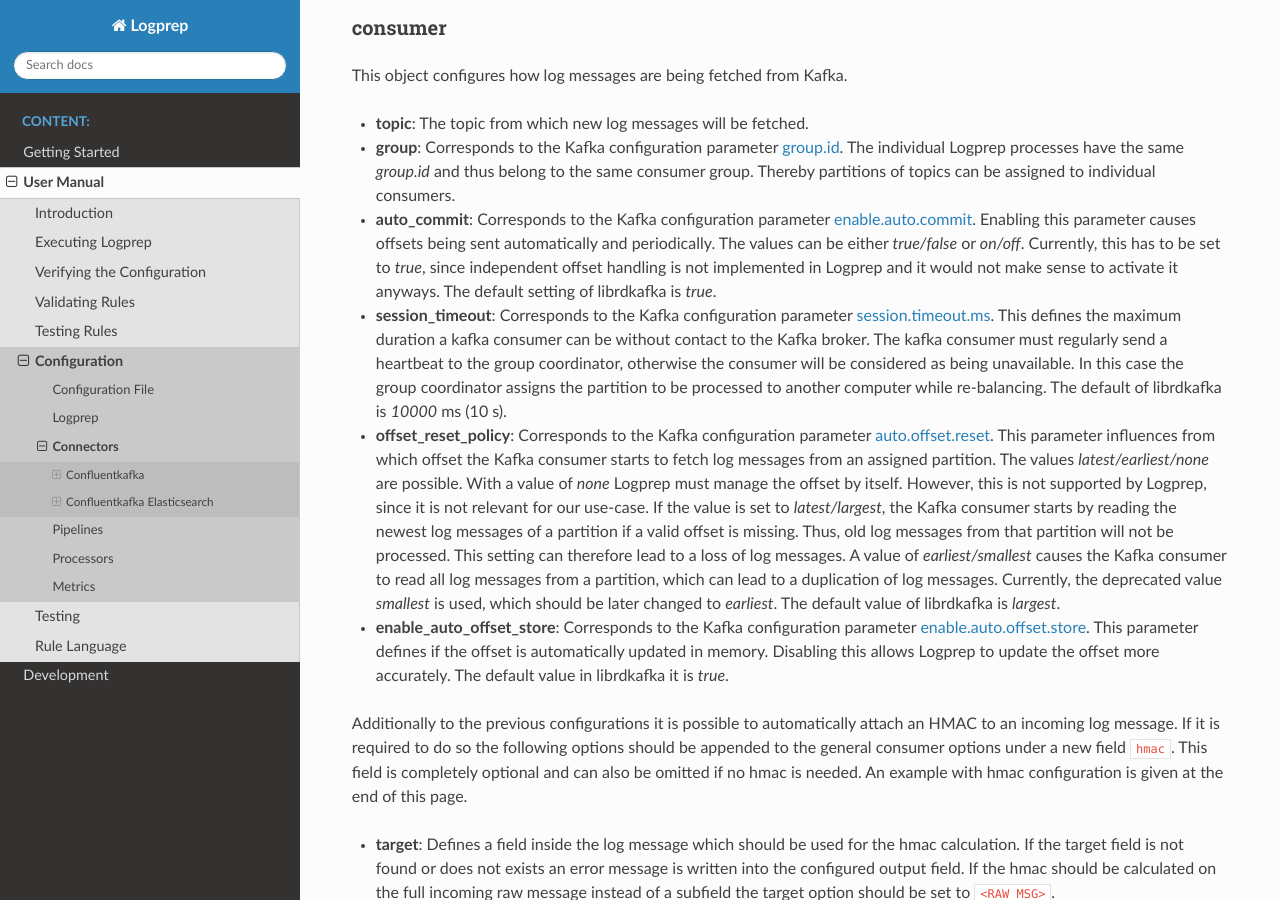
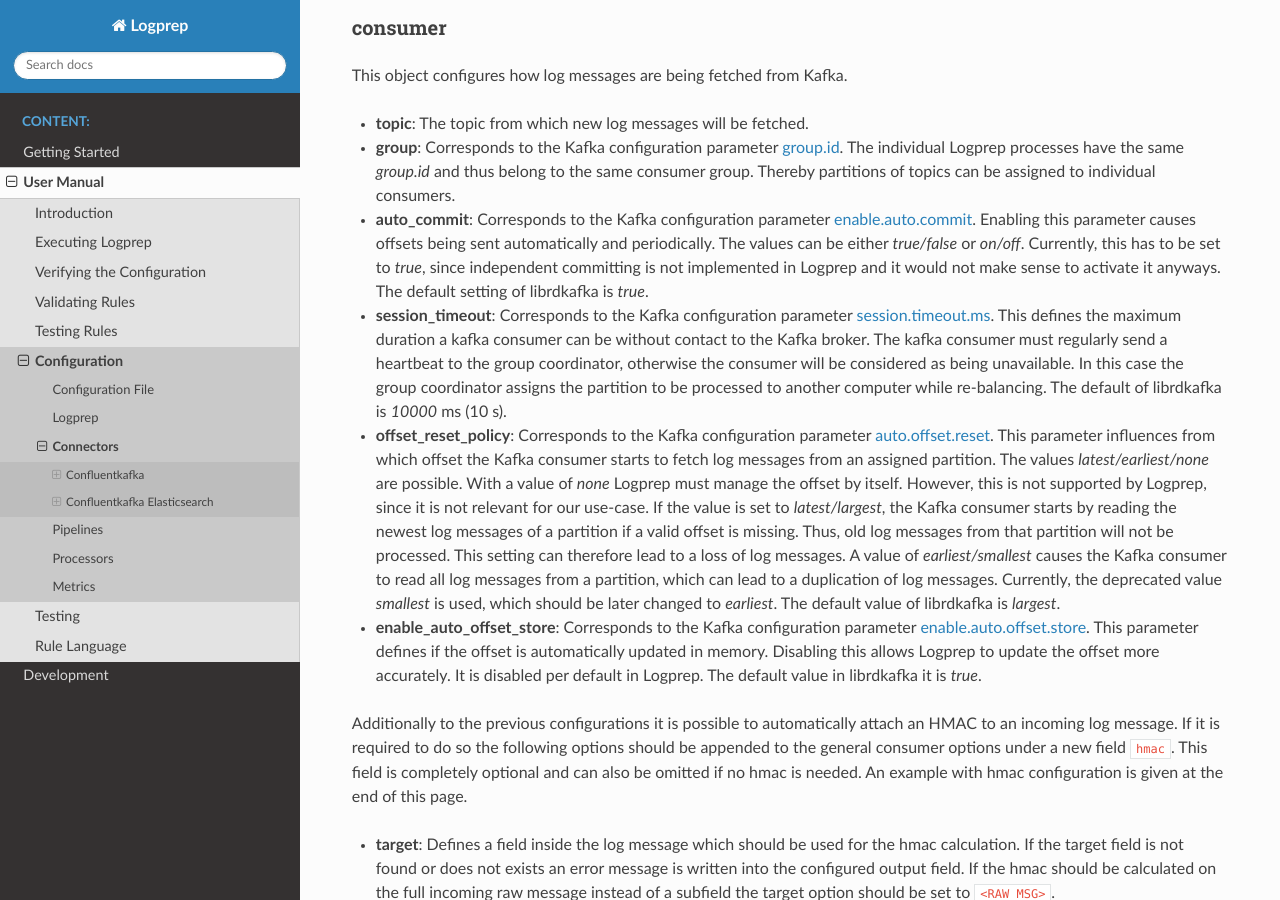
Before and after one commit to fkie-cad/Logprep, a Sphinx documentation site: the page built from doc/source/user_manual/configuration/connector.rst, in a window 1280 px wide and 900 px high, scrolled down 782 px. Built offline with Sphinx 7.4.7 and the Read the Docs theme 2.0.0, drawn with Linux system fonts in a browser that asks for light colours.

Commit message:
Disable enable_auto_offset_store per default and change documentation

```diff
--- a/doc/source/user_manual/configuration/connector.rst
+++ b/doc/source/user_manual/configuration/connector.rst
@@ -46,10 +46,10 @@
 
 - **topic**: The topic from which new log messages will be fetched.
 - **group**: Corresponds to the Kafka configuration parameter `group.id <https://github.com/edenhill/librdkafka/blob/master/CONFIGURATION.md>`_. The individual Logprep processes have the same *group.id* and thus belong to the same consumer group. Thereby partitions of topics can be assigned to individual consumers.
-- **auto_commit**: Corresponds to the Kafka configuration parameter `enable.auto.commit <https://github.com/edenhill/librdkafka/blob/master/CONFIGURATION.md>`_. Enabling this parameter causes offsets being sent automatically and periodically. The values can be either *true/false* or *on/off*. Currently, this has to be set to *true*, since independent offset handling is not implemented in Logprep and it would not make sense to activate it anyways. The default setting of librdkafka is *true*.
+- **auto_commit**: Corresponds to the Kafka configuration parameter `enable.auto.commit <https://github.com/edenhill/librdkafka/blob/master/CONFIGURATION.md>`_. Enabling this parameter causes offsets being sent automatically and periodically. The values can be either *true/false* or *on/off*. Currently, this has to be set to *true*, since independent committing is not implemented in Logprep and it would not make sense to activate it anyways. The default setting of librdkafka is *true*.
 - **session_timeout**: Corresponds to the Kafka configuration parameter `session.timeout.ms <https://github.com/edenhill/librdkafka/blob/master/CONFIGURATION.md>`_. This defines the maximum duration a kafka consumer can be without contact to the Kafka broker. The kafka consumer must regularly send a heartbeat to the group coordinator, otherwise the consumer will be considered as being unavailable. In this case the group coordinator assigns the partition to be processed to another computer while re-balancing. The default of librdkafka is `10000` ms (10 s).
 - **offset_reset_policy**: Corresponds to the Kafka configuration parameter `auto.offset.reset <https://github.com/edenhill/librdkafka/blob/master/CONFIGURATION.md>`_. This parameter influences from which offset the Kafka consumer starts to fetch log messages from an assigned partition. The values *latest/earliest/none* are possible. With a value of *none* Logprep must manage the offset by itself. However, this is not supported by Logprep, since it is not relevant for our use-case. If the value is set to *latest/largest*, the Kafka consumer starts by reading the newest log messages of a partition if a valid offset is missing. Thus, old log messages from that partition will not be processed. This setting can therefore lead to a loss of log messages. A value of *earliest/smallest* causes the Kafka consumer to read all log messages from a partition, which can lead to a duplication of log messages. Currently, the deprecated value *smallest* is used, which should be later changed to *earliest*. The default value of librdkafka is *largest*.
-- **enable_auto_offset_store**: Corresponds to the Kafka configuration parameter `enable.auto.offset.store <https://github.com/edenhill/librdkafka/blob/master/CONFIGURATION.md>`_. This parameter defines if the offset is automatically updated in memory. Disabling this allows Logprep to update the offset more accurately. The default value in librdkafka it is *true*.
+- **enable_auto_offset_store**: Corresponds to the Kafka configuration parameter `enable.auto.offset.store <https://github.com/edenhill/librdkafka/blob/master/CONFIGURATION.md>`_. This parameter defines if the offset is automatically updated in memory. Disabling this allows Logprep to update the offset more accurately. It is disabled per default in Logprep. The default value in librdkafka it is *true*.
 
 Additionally to the previous configurations it is possible to automatically attach an HMAC to an incoming log message.
 If it is required to do so the following options should be appended to the general consumer options under a new
```
Also changed, not shown: 1 other file.
